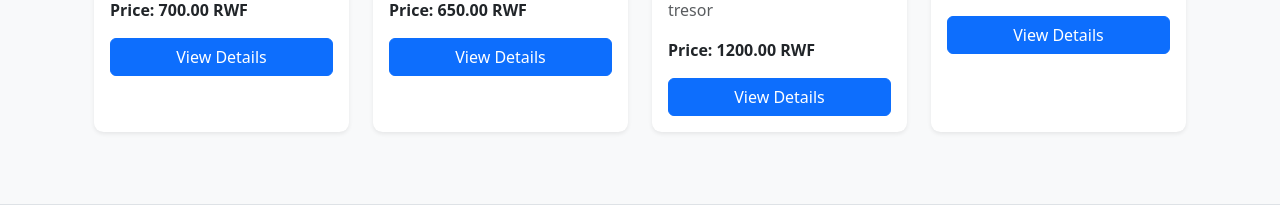
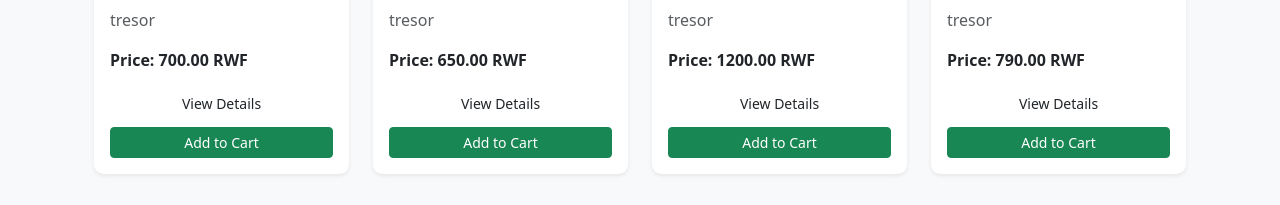
Before and after one commit to ericgendaneza/MySokoHub, a Django app: page /products/ in a window 1280 px wide. Shown: the part 1200-1405 px from the top of the page. Run offline with Django 5.2, Linux system fonts and the light colour scheme; data comes from the database, SQL or seed files in the repository; both versions use the stored data as it was after the commit.

Commit message:
Feat: crating add to cart option

```diff
--- a/SokoHub/settings.py
+++ b/SokoHub/settings.py
@@ -41,6 +41,8 @@
     'products',
     'orders',
 ]
+
+LOGIN_URL = 'accounts:login'
 
 MIDDLEWARE = [
     'django.middleware.security.SecurityMiddleware',
--- a/accounts/decorators.py
+++ b/accounts/decorators.py
@@ -5,7 +5,7 @@
     def wrapper(request, *args, **kwargs):
         if not request.user.is_authenticated:
             messages.error(request, "Login required.")
-            return redirect("login")
+            return redirect("accounts:login")
 
         if request.user.user_type != "vendor":
             messages.error(request, "Only vendors can access this page.")
@@ -19,7 +19,7 @@
     def wrapper(request, *args, **kwargs):
         if not request.user.is_authenticated:
             messages.error(request, "Login required.")
-            return redirect("login")
+            return redirect("accounts:login")
 
         if request.user.user_type != "customer":
             messages.error(request, "Only customers can access this page.")
--- a/accounts/urls.py
+++ b/accounts/urls.py
@@ -1,5 +1,7 @@
 from django.urls import path
 from .views import welcome, login_view, logout_view, register_view
+
+app_name = 'accounts'
 
 urlpatterns = [
     path('login/', login_view, name='login'),
--- a/products/models.py
+++ b/products/models.py
@@ -26,3 +26,13 @@
 
     def __str__(self):
         return f"{self.name} - {self.vendor.username}"
+
+
+class Cart(models.Model):
+    user = models.ForeignKey(settings.AUTH_USER_MODEL, on_delete=models.CASCADE, related_name='carts')
+    product = models.ForeignKey(Product, on_delete=models.CASCADE)
+    quantity = models.PositiveIntegerField(default=1)
+    created_at = models.DateTimeField(auto_now_add=True)
+
+    def __str__(self):
+        return f"Cart of {self.user.username} - {self.id}"
--- a/products/urls.py
+++ b/products/urls.py
@@ -16,6 +16,14 @@
     path('vendor/products/', views.vendor_products, name='vendor_products'),
     path('vendor/products/<int:pk>/edit/', views.edit_product, name='edit_product'),
     path('vendor/products/<int:pk>/delete/', views.delete_product, name='delete_product'),
+
+    # Cart URLs
+
+    path('cart/add/<int:product_id>/', views.add_to_cart, name='add_to_cart'),
+    path('cart/', views.view_cart, name='view_cart'),
+    path('cart/remove/<int:cart_item_id>/', views.remove_from_cart, name='remove_from_cart'),
+    path('cart/checkout/', views.checkout, name='checkout'),
+
 ]
 
 # urlpatterns += [
--- a/products/views.py
+++ b/products/views.py
@@ -1,5 +1,5 @@
 from django.shortcuts import render , redirect
-from .models import Product
+from .models import Product, Cart
 from django.contrib import messages
 from .forms import ProductForm
 from accounts.decorators import vendor_required
@@ -7,6 +7,7 @@
 from django.shortcuts import render, get_object_or_404
 from orders.models import OrderItem
 from django.db.models import Sum, Q, Count
+from django.contrib.auth.decorators import login_required
 
 
 
@@ -125,3 +126,56 @@
         messages.success(request, 'Product deleted successfully.')
         return redirect('products:vendor_products')
     return render(request, 'products/confirm_delete.html', {'product': product})
+
+@login_required
+def add_to_cart(request, product_id):
+    product = get_object_or_404(Product, id=product_id, status='active')
+    quantity = int(request.POST.get('quantity', 1))
+    if quantity < 1:
+        messages.error(request, 'Invalid quantity selected.')
+        return redirect('products:product_detail', pk=product_id)
+
+    cart_item, created = Cart.objects.get_or_create(user=request.user, product=product)
+    if not created:
+        cart_item.quantity += quantity
+    else:
+        cart_item.quantity = quantity
+    cart_item.save()
+    messages.success(request, f'Added {quantity} of {product.name} to your cart.')
+    return redirect('products:product_detail', pk=product_id)
+
+@login_required
+def view_cart(request):
+    cart_items = Cart.objects.filter(user=request.user)
+    total_price = sum(item.product.price * item.quantity for item in cart_items)
+    context = {
+        'cart_items': cart_items,
+        'total_price': total_price,
+    }
+    return render(request, 'cart.html', context)
+
+
+@login_required
+def remove_from_cart(request, cart_item_id):
+    cart_item = get_object_or_404(Cart, id=cart_item_id, user=request.user)
+    cart_item.delete()
+    messages.success(request, 'Item removed from cart.')
+    return redirect('products:view_cart')
+
+@login_required
+def checkout(request):
+    cart_items = Cart.objects.filter(user=request.user)
+    if not cart_items.exists():
+        messages.error(request, 'Your cart is empty.')
+        return redirect('products:view_cart')
+    total_price = sum(item.product.price * item.quantity for item in cart_items)
+    if request.method == 'POST':
+        # Here you would typically create an Order and OrderItems
+        cart_items.delete()
+        messages.success(request, 'Checkout successful! Your order has been placed.')
+        return redirect('SokoHub:home_page')
+    context = {
+        'cart_items': cart_items,
+        'total_price': total_price,
+    }
+    return render(request, 'checkout.html', context)
--- a/templates/SokoHub/home.html
+++ b/templates/SokoHub/home.html
@@ -1,5 +1,8 @@
 {% extends 'base.html' %}
 {% load static %}
+{% block head %}
+<link rel="stylesheet" href="{% static 'css/custom.css' %}">
+{% endblock %}
 
 {% block content %}
 
@@ -23,15 +26,16 @@
 
         {% for product in products %}
         <div class="col-12 col-md-6 col-lg-4 col-xl-3 mb-4">
-            <div class="card h-100 shadow-sm">
+            <div class="card h-100  shadow-sm">
 
                 <!-- Product Image -->
-                {% if product.image %}
-                    <img src="{{ product.image.url }}" class="card-img-top" alt="Product image">
-                {% else %}
-                    <img src="{% static 'img/placeholder.png' %}" class="card-img-top" alt="Placeholder">
-                {% endif %}
-
+                 <a href="{% url 'products:product_detail' product.id %}">
+                    {% if product.image %}
+                        <img src="{{ product.image.url }}" class="card-img-top" alt="Product image" style="height: 200px; object-fit: cover;">
+                    {% else %}
+                        <img src="{% static 'img/placeholder.png' %}" class="card-img-top" alt="Placeholder" style="height: 200px; object-fit: cover;">
+                    {% endif %}
+                 </a>
                 <div class="card-body">
                     <h5 class="card-title">{{ product.name }}</h5>
                     <p class="card-text text-muted">
@@ -39,9 +43,15 @@
                     </p>
                     <p class="fw-bold">Price: {{ product.price|floatformat:2 }} RWF</p>
 
-                    <a href="{% url 'products:product_detail' product.id %}" class="btn btn-primary w-100">
+                    <a href="{% url 'products:product_detail' product.id %}" class="btn btn-primary-ll btn-sm w-100">
                         View Details
                     </a>
+
+                    {% comment %} Add to cart button{% endcomment %}
+                    <form action="{% url 'products:add_to_cart' product.id %}" method="post" class="mt-2">
+                        {% csrf_token %}
+                        <button type="submit" class="btn btn-success btn-sm w-100">Add to Cart</button>
+                    </form>
                 </div>
 
             </div>
--- a/templates/base.html
+++ b/templates/base.html
@@ -9,6 +9,8 @@
         <title>{% block title %}SokoHub{% endblock %}</title>
 </head>
 <body class="bg-light">
+
+
 
 <nav class="navbar navbar-expand-lg navbar-white bg-white border-bottom shadow-sm">
     <div class="container">
@@ -43,13 +45,13 @@
                         <ul class="dropdown-menu dropdown-menu-end" aria-labelledby="userMenu">
                             <li><a class="dropdown-item" href="#">Profile</a></li>
                             <li><hr class="dropdown-divider"></li>
-                            <li><a class="dropdown-item" href="{% url 'logout' %}">Logout</a></li>
+                            <li><a class="dropdown-item" href="{% url 'accounts:logout' %}">Logout</a></li>
                         </ul>
                     </li>
 
                 {% else %}
-                    <li class="nav-item"><a class="nav-link" href="{% url 'login' %}">Login</a></li>
-                    <li class="nav-item"><a class="nav-link btn btn-sm btn-primary text-white ms-2" href="{% url 'register' %}">Register</a></li>
+                    <li class="nav-item"><a class="nav-link" href="{% url 'accounts:login' %}">Login</a></li>
+                    <li class="nav-item"><a class="nav-link btn btn-sm btn-primary text-white ms-2" href="{% url 'accounts:register' %}">Register</a></li>
                 {% endif %}
             </ul>
         </div>
--- a/templates/login.html
+++ b/templates/login.html
@@ -36,7 +36,7 @@
                 </div>
 
                 <div class="text-center mt-3">
-                    <small class="text-muted">Don't have an account? <a href="{% url 'register' %}">Register</a></small>
+                    <small class="text-muted">Don't have an account? <a href="{% url 'accounts:register' %}">Register</a></small>
                 </div>
             </form>
         </div>
--- a/templates/registration.html
+++ b/templates/registration.html
@@ -68,7 +68,7 @@
             </form>
 
             <div class="text-center mt-3 small-muted">
-                Already have an account? <a href="{% url 'login' %}">Log in</a>
+                Already have an account? <a href="{% url 'accounts:login' %}">Log in</a>
             </div>
         </div>
     </div>
```
Also changed, not shown: static/css/custom.css (added, +18 -0 lines), templates/cart.html (+3 -7 lines), templates/products/product_list.html (+25 -8 lines), db.sqlite3, products/migrations/0005_alter_product_options_alter_product_description_and_more.py (added), products/migrations/0006_alter_product_options_alter_product_description_and_more.py (added).
